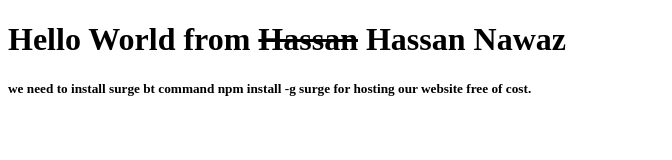
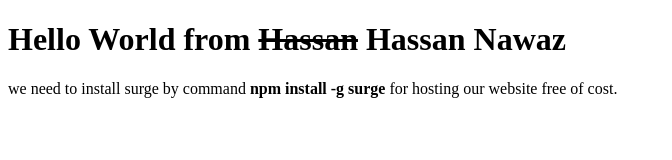
Before and after one commit to HassanNawaz-cpu/Bootcamp-2020, a plain HTML site: page index.html in a window 1280 px wide. Shown: the whole page, without its empty margins (0-672 px from the left). Drawn offline with Linux system fonts and the light colour scheme.

Commit message:
Update index.html

```diff
--- a/index.html
+++ b/index.html
@@ -8,10 +8,10 @@
 <body>
     <div>
         <h1>Hello World from <s>Hassan</s> Hassan Nawaz </h1>
-        <h5>we need to install surge bt command npm install -g surge for
+        <p> we need to install surge by command <b>npm install -g surge</b> for
              hosting our website free of cost.
 
-        </h5>
+        </p>
     </div>
 
 </body>
```
